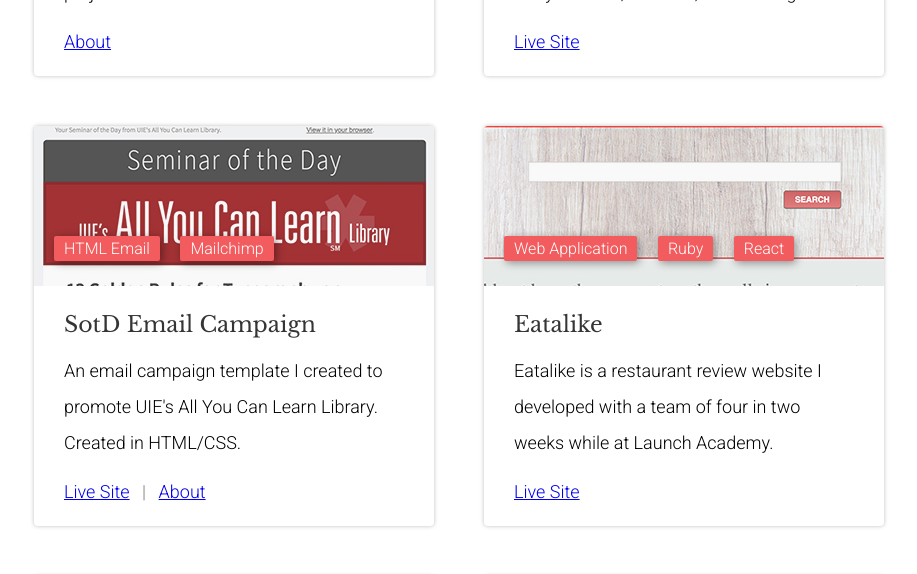
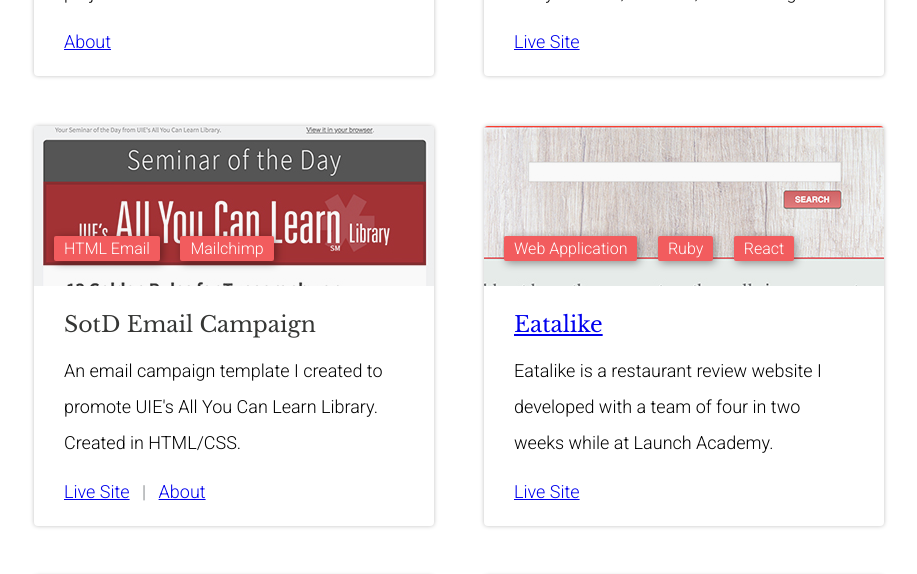
Before and after one commit to markswinimer/markswinimer.github.io, a plain HTML site: page index.html in a window 1280 px wide. Shown: the part 1340-1914 px from the top of the page, without its empty margins (181-1098 px from the left). Drawn offline with nearby package versions, Linux system fonts and the light colour scheme; a web font is replaced by a local one.

Commit message:
eod commit

```diff
--- a/index.html
+++ b/index.html
@@ -147,7 +147,7 @@
 
           <div class="card">
             <div class="card-img-container">
-              <img src="./assets/eat_search_400.jpg">
+              <a href="http://eatalike.herokuapp.com/"><img src="./assets/eat_search_400.jpg"></a>
               <div class="tags-on-img">
                 <p class="tag">Web Application</p>
                 <p class="tag">Ruby</p>
@@ -155,7 +155,7 @@
               </div>
             </div>
             <div class="card-copy">
-              <h2>Eatalike</h2>
+              <h2><a href="http://eatalike.herokuapp.com/">Eatalike</a></h2>
               <p>
                 Eatalike is a restaurant review website I developed with a team of four in two weeks while at Launch Academy.
               </p>
```
